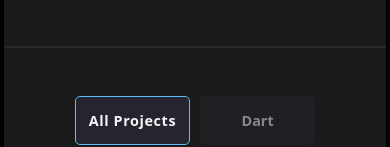
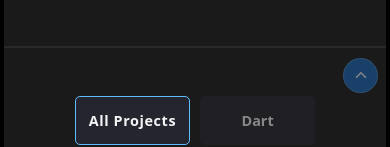
Before and after one commit to wajihhawarii/portfolio, a Next.js app: page / in a window 390 px wide. Shown: the part 719-866 px from the top of the page. Built offline with nearby package versions, Linux system fonts and the light colour scheme.

Commit message:
add button scroll

```diff
--- a/src/app/globals.css
+++ b/src/app/globals.css
@@ -7,6 +7,10 @@
   --color-foreground: var(--foreground);
   --font-sans: var(--font-geist-sans);
   --font-mono: var(--font-geist-mono);
+}
+
+html{
+  scroll-behavior: smooth;
 }
 
 body{
@@ -111,6 +115,53 @@ body{
   }
 }
 
+::-webkit-scrollbar {
+  width: 0.8rem;
+}
+
+::-webkit-scrollbar-track {
+  border: 7px solid #292c3b;
+  box-shadow: inset 0 0 2.5px 2px rgba(0, 0, 0, 0.5);
+  border-radius: 4px;
+  background-color: #b4b4b8;
+}
+
+::-webkit-scrollbar-thumb {
+  border-radius: 2px;
+  background-color: #888;
+}
+
+::-webkit-scrollbar-thumb:hover {
+  background-color: #555;
+}
+
+
+.scroll2Top{
+  background: rgba(25,118,210,0.85);
+  width: 2.6rem;
+  height: 2.6rem;
+  border-radius: 50%;
+  position: fixed;
+  bottom: 2rem;
+  right: 3%;
+  text-align: center;
+  display: flex;
+  align-items: center;
+  justify-content: center;
+  border: 1px solid rgba(255, 255, 255, 0.2)
+}
+
+.scroll2Top:hover{
+  background: rgba(25,118,210);
+}
+
+@media (max-width: 640px){
+  .scroll2Top{
+  opacity: 0.5;
+    width: 2.2rem;
+  height: 2.2rem;
+}
+}
 
 
 @layer base {
--- a/src/app/layout.tsx
+++ b/src/app/layout.tsx
@@ -36,7 +36,7 @@ export default function RootLayout({
           w-[98%] sm:w-[90%] lg:w-[80%] mx-auto
           `}
       >
-        <div className="bg-mainColor px-[1.7rem] lg:px-[4.8rem]">
+        <div className="bg-mainColor px-[1.7rem] lg:px-[4.8rem]"  id='up'>
           <Header />
           {children}
           <Footer />
--- a/src/app/page.tsx
+++ b/src/app/page.tsx
@@ -3,6 +3,8 @@ import React from 'react'
 import Hero from '@/components/Hero';
 import Main from '@/components/Main';
 import ContactUs from '@/components/ContactUs';
+import { IoIosArrowUp } from "react-icons/io";
+
 
 
 const page = () => {
@@ -14,6 +16,13 @@ const page = () => {
       <div className='divider' />
       <ContactUs />
       <div className='divider' />
+      <a href="#up">
+
+      <button className='scroll2Top'>
+        <IoIosArrowUp />
+      </button>
+
+      </a>
     </div>
   )
 }
```
